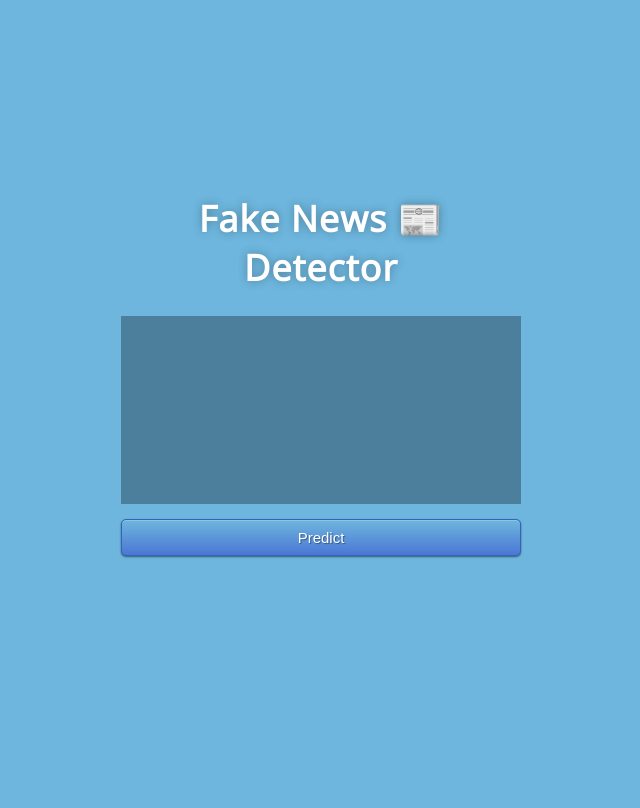
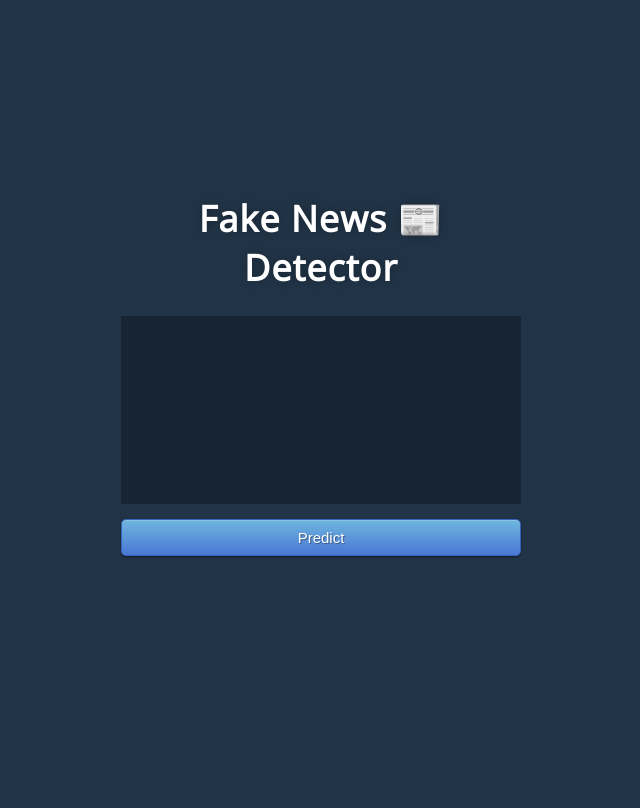
Before and after one commit to An-prog-hub/Fake-News-Classifier, a Flask app: page / in a window 1280 px wide. Shown: the whole page, without its empty margins (369-1009 px from the left). Run offline with Flask 2, Linux system fonts and the light colour scheme.

Commit message:
remove 1 style from 2 on same class

```diff
--- a/static/style.css
+++ b/static/style.css
@@ -10,12 +10,11 @@ body {
   width: 100%;
   height: 100%;
   font-family: "Open Sans", sans-serif;
-  background: #092756;
+  background: #213447;
   color: #fff;
   font-size: 18px;
   text-align: center;
   letter-spacing: 1.2px;
-  background:#6eb6de;
 }
 
 .splash {
```
